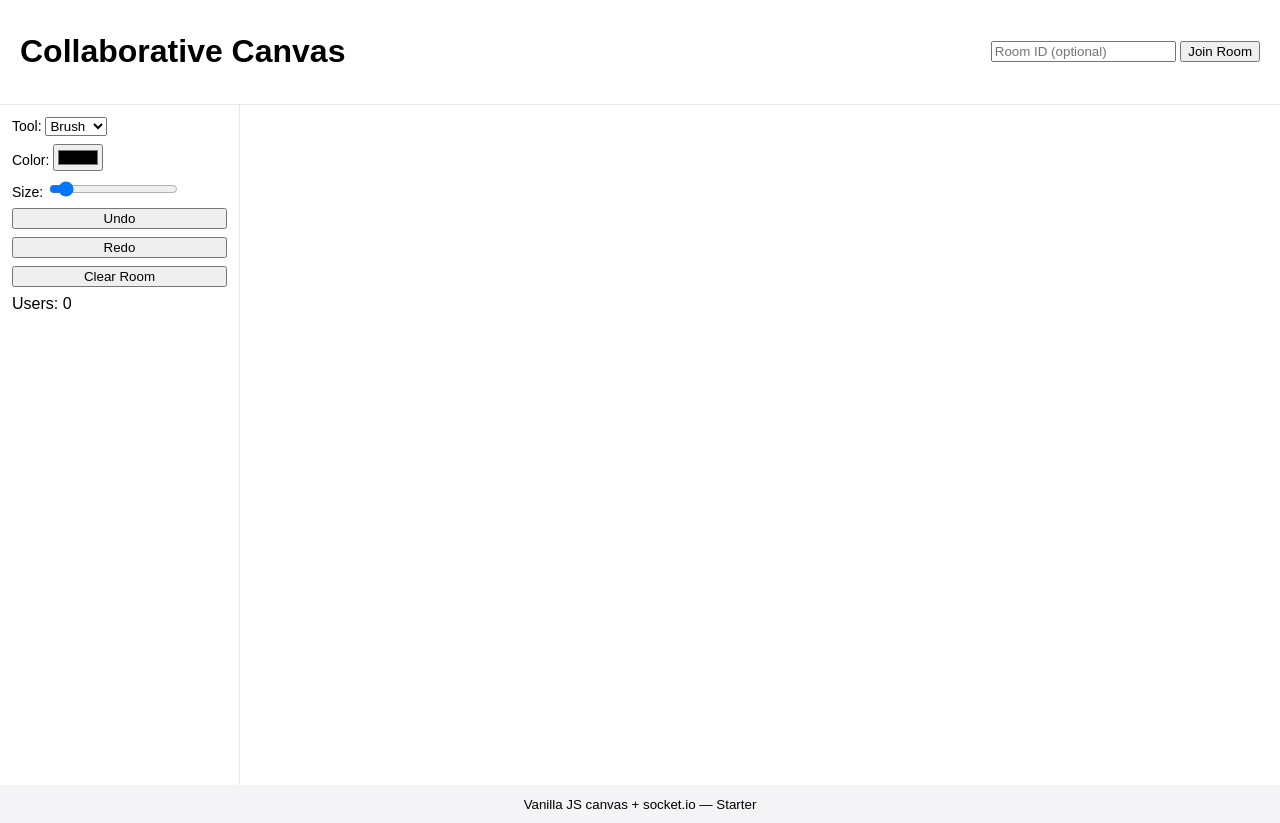
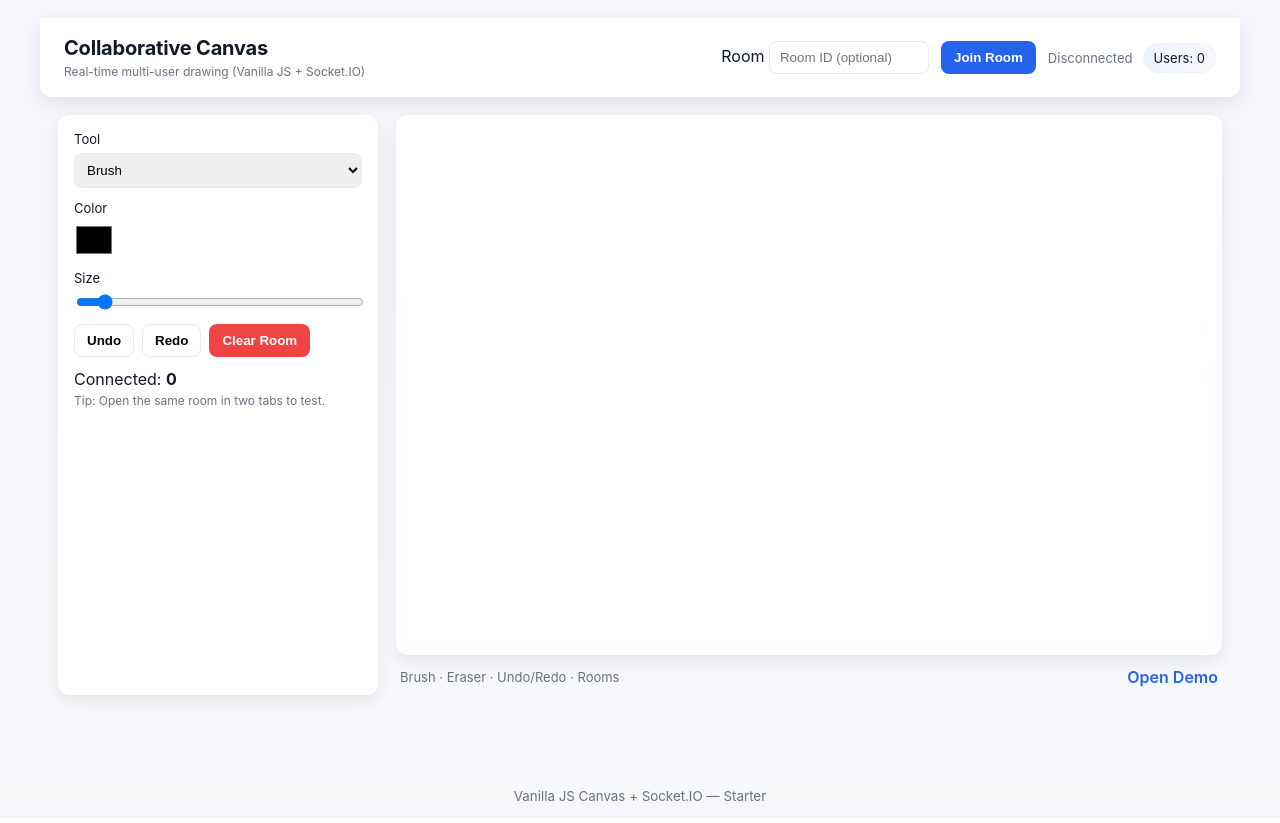
Before and after one commit to Sravani-Deepthi-Gadi/canvas_frontend, a website: page client/index.html in a window 1280 px wide. Drawn offline with nearby package versions, Linux system fonts and the light colour scheme.

```diff
--- a/client/index.html
+++ b/client/index.html
@@ -2,45 +2,81 @@
 <html lang="en">
 <head>
   <meta charset="utf-8" />
-  <meta name="viewport" content="width=device-width,initial-scale=1" />
+  <meta name="viewport" content="width=device-width,initial-scale=1, viewport-fit=cover" />
   <title>Collaborative Canvas</title>
   <link rel="stylesheet" href="style.css" />
 </head>
 <body>
   <div id="app">
-    <header>
+    <header class="topbar">
+      <div class="brand">
         <h1>Collaborative Canvas</h1>
-      <div id="roomControls">
+        <small class="subtitle">Real-time multi-user drawing (Vanilla JS + Socket.IO)</small>
+      </div>
+
+      <div class="room-controls">
+        <label class="room-label">
+          Room
           <input id="roomId" placeholder="Room ID (optional)" />
-        <button id="joinBtn">Join Room</button>
-        <span id="status"></span>
+        </label>
+        <button id="joinBtn" class="btn primary">Join Room</button>
+        <div class="status-wrap">
+          <span id="status" class="status">Disconnected</span>
+          <div class="users-pill">Users: <span id="usersCount">0</span></div>
+        </div>
       </div>
     </header>
 
-    <main>
-      <aside class="toolbar">
-        <label>Tool:
-          <select id="toolSelect">
+    <main class="main-area">
+      <aside class="toolbar" role="toolbar" aria-label="Drawing tools">
+        <div class="tool-group">
+          <label class="field">
+            Tool
+            <select id="toolSelect" class="select">
               <option value="brush">Brush</option>
               <option value="eraser">Eraser</option>
             </select>
           </label>
-        <label>Color: <input type="color" id="colorPicker" value="#000000"></label>
-        <label>Size: <input type="range" id="sizeRange" min="1" max="40" value="4"></label>
-        <button id="undoBtn">Undo</button>
-        <button id="redoBtn">Redo</button>
-        <button id="clearBtn">Clear Room</button>
-        <div id="usersList">Users: <span id="usersCount">0</span></div>
+
+          <label class="field color-field">
+            Color
+            <input type="color" id="colorPicker" value="#000000" />
+          </label>
+
+          <label class="field">
+            Size
+            <input type="range" id="sizeRange" min="1" max="40" value="4" />
+          </label>
+        </div>
+
+        <div class="action-group">
+          <button id="undoBtn" class="btn">Undo</button>
+          <button id="redoBtn" class="btn">Redo</button>
+          <button id="clearBtn" class="btn danger">Clear Room</button>
+        </div>
+
+        <div class="info-group">
+          <div id="usersList">Connected: <strong id="usersCountLabel">0</strong></div>
+          <small class="hint">Tip: Open the same room in two tabs to test.</small>
+        </div>
       </aside>
 
-      <section class="canvasWrap">
-        <canvas id="drawCanvas"></canvas>
-        <div id="cursors"></div>
+      <section class="canvas-wrap">
+        <div class="canvas-stage">
+          <canvas id="drawCanvas" aria-label="Drawing canvas"></canvas>
+          <div id="cursors" class="cursors"></div>
+        </div>
+        <div class="footer-controls">
+          <div class="legend">Brush · Eraser · Undo/Redo · Rooms</div>
+          <div class="links">
+            <a href="#" id="open-demo" class="link">Open Demo</a>
+          </div>
+        </div>
       </section>
     </main>
 
-    <footer>
-      <small>Vanilla JS canvas + socket.io — Starter</small>
+    <footer class="footer">
+      <small>Vanilla JS Canvas + Socket.IO — Starter</small>
     </footer>
   </div>
 
--- a/client/style.css
+++ b/client/style.css
@@ -1,11 +1,132 @@
+/* style.css — modern responsive UI for Collaborative Canvas */
+
+/* Base reset */
+:root{
+  --bg:#f6f8fa;
+  --card:#ffffff;
+  --muted:#6b7280;
+  --accent:#2563eb;
+  --danger:#ef4444;
+  --shadow: 0 6px 18px rgba(12, 18, 25, 0.08);
+  --radius:12px;
+  --glass: rgba(255,255,255,0.7);
+  --max-width:1200px;
+  --toolbar-width:320px;
+}
 *{box-sizing:border-box}
-body{font-family:Arial,Helvetica,sans-serif;margin:0;background:#f4f4f7}
-#app header{display:flex;align-items:center;justify-content:space-between;padding:12px 20px;background:#fff;border-bottom:1px solid #e5e7eb}
-#app main{display:flex;height:calc(100vh - 120px)}
-.toolbar{width:240px;padding:12px;background:#fff;border-right:1px solid #e5e7eb;display:flex;flex-direction:column;gap:8px}
-.toolbar label{font-size:14px}
-.canvasWrap{flex:1;position:relative;background:#fff;display:flex;align-items:stretch;overflow:hidden}
-#drawCanvas{width:100%;height:100%;display:block;touch-action:none;cursor:crosshair}
-#cursors{position:absolute;left:0;top:0;pointer-events:none}
-.cursor{position:absolute;transform:translate(-50%,-50%);padding:2px 6px;border-radius:12px;background:rgba(0,0,0,0.7);color:#fff;font-size:12px}
-footer{padding:10px;text-align:center}
+html,body,#app{height:100%;margin:0;font-family:Inter,ui-sans-serif,system-ui,-apple-system,"Segoe UI",Roboto,"Helvetica Neue",Arial;}
+body{background:linear-gradient(180deg,#f4f6fb 0%,var(--bg) 100%);color:#111827;}
+
+/* Topbar */
+.topbar{
+  display:flex;
+  align-items:center;
+  justify-content:space-between;
+  gap:20px;
+  padding:18px 24px;
+  background:var(--card);
+  box-shadow:var(--shadow);
+  border-radius:0 0 12px 12px;
+  max-width:var(--max-width);
+  margin:18px auto 12px;
+  width:calc(100% - 48px);
+}
+.brand h1{margin:0;font-size:20px;letter-spacing:-0.2px}
+.brand .subtitle{display:block;color:var(--muted);font-size:12px;margin-top:4px}
+
+/* Room controls */
+.room-controls{display:flex;align-items:center;gap:12px}
+.room-label input{width:160px;padding:8px 10px;border-radius:8px;border:1px solid #e6e9ef;background:transparent}
+.status-wrap{display:flex;align-items:center;gap:10px}
+.status{font-size:13px;color:var(--muted)}
+.users-pill{background:linear-gradient(90deg,#eef2ff,#f8fafc);padding:6px 10px;border-radius:18px;font-size:13px;color:#0f172a;border:1px solid #eef2ff}
+
+/* Main layout */
+.main-area{
+  display:flex;
+  gap:18px;
+  max-width:var(--max-width);
+  margin:0 auto;
+  padding:6px 18px 80px;
+  width:calc(100% - 36px);
+}
+
+/* Toolbar */
+.toolbar{
+  width:var(--toolbar-width);
+  min-width:220px;
+  background:var(--card);
+  padding:16px;
+  border-radius:12px;
+  box-shadow:var(--shadow);
+  display:flex;
+  flex-direction:column;
+  gap:12px;
+  align-self:flex-start;
+  height:calc(100vh - 220px);
+  position:sticky;
+  top:110px;
+}
+.field{display:flex;flex-direction:column;gap:6px;font-size:13px;color:#111827}
+.field input[type="color"]{width:40px;height:36px;padding:0;border:none;background:none}
+.field input[type="range"]{width:100%}
+.select{padding:8px;border-radius:8px;border:1px solid #e6e9ef}
+.tool-group{display:flex;flex-direction:column;gap:12px}
+.action-group{display:flex;gap:8px;flex-wrap:wrap}
+.btn{padding:8px 12px;border-radius:8px;border:1px solid #e6e9ef;background:transparent;cursor:pointer;font-weight:600}
+.btn.primary{background:var(--accent);color:#fff;border-color:transparent}
+.btn.danger{background:var(--danger);color:#fff;border-color:transparent}
+.info-group .hint{color:var(--muted);font-size:12px;margin-top:8px}
+
+/* Canvas area */
+.canvas-wrap{flex:1;display:flex;flex-direction:column;gap:12px}
+.canvas-stage{
+  background:linear-gradient(180deg,#ffffff,#fbfdff);
+  border-radius:12px;
+  padding:12px;
+  box-shadow:var(--shadow);
+  min-height:480px;
+  height:calc(100vh - 260px);
+  display:flex;
+  align-items:stretch;
+  justify-content:center;
+  position:relative;
+  overflow:hidden;
+}
+canvas{width:100%;height:100%;touch-action:none;display:block;border-radius:8px;background:white;}
+
+/* cursors overlay */
+.cursors{position:absolute;left:12px;top:12px;right:12px;bottom:12px;pointer-events:none;}
+.cursor{
+  position:absolute;
+  transform:translate(-50%,-50%);
+  padding:6px 8px;
+  border-radius:12px;
+  background:rgba(0,0,0,0.7);
+  color:white;font-size:12px;
+  display:flex;align-items:center;gap:6px;
+}
+
+/* Footer controls under canvas */
+.footer-controls{display:flex;justify-content:space-between;align-items:center;padding:0 4px 0}
+.legend{color:var(--muted);font-size:13px}
+.links .link{color:var(--accent);text-decoration:none;font-weight:600}
+
+/* Footer */
+.footer{max-width:var(--max-width);margin:10px auto 40px;text-align:center;color:var(--muted)}
+
+/* Responsive rules */
+@media (max-width: 980px){
+  .main-area{flex-direction:column;padding:10px}
+  .toolbar{position:relative;width:100%;height:auto;top:unset;display:flex;flex-direction:row;flex-wrap:wrap;align-items:center;justify-content:space-between;padding:12px}
+  .canvas-stage{height:60vh;min-height:360px}
+  .brand h1{font-size:18px}
+  .room-label input{width:120px}
+}
+
+/* make controls touch friendly */
+@media (pointer: coarse){
+  .btn{padding:12px 14px}
+  .tool-group{flex-direction:row;gap:8px;align-items:center}
+  .field{min-width:0}
+}
```
Lines whose indentation alone changed are shown as unchanged.
